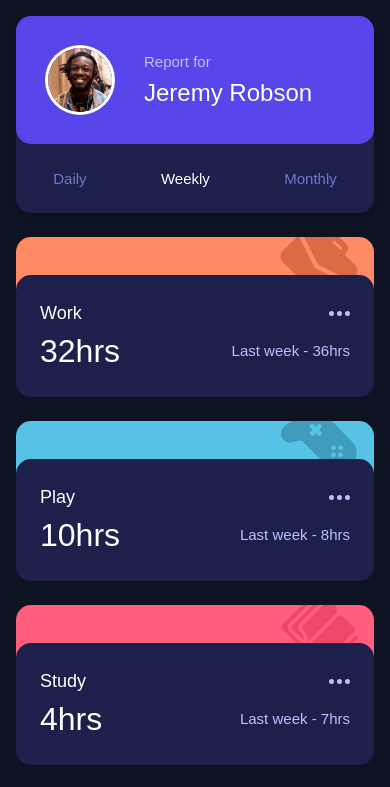
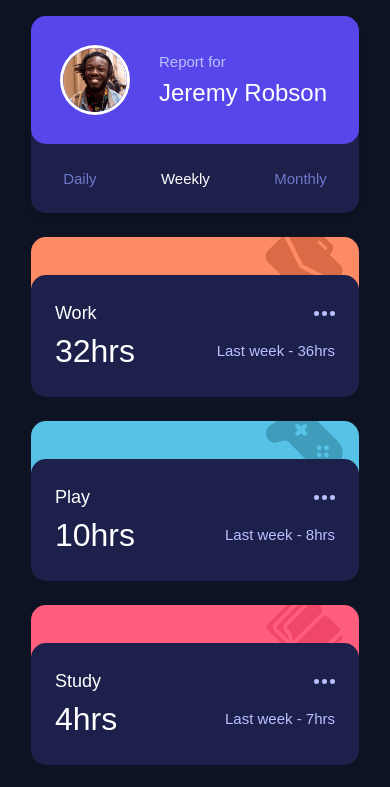
Before and after one commit to martinianol/time-tracking-dashboard, a React (Vite) app: page / in a window 390 px wide. Shown: the top 787 px of the page. Built offline with nearby package versions, Linux system fonts and the light colour scheme.

Commit message:
Responsive Design Laptop

```diff
--- a/src/App.tsx
+++ b/src/App.tsx
@@ -1,61 +1,17 @@
-import { useState } from "react";
-import { createGlobalStyle } from "styled-components";
-import Card from "./components/common/Card/Card";
-import UserCard from "./components/common/UserCard/UserCard";
-import avatarImage from "./assets/images/image-jeremy.png";
-import data from "./data/data.json"; // Assuming you have a data.json file with the required data
-import { ActivityType } from "./components/common/Card/Card.styles";
 import {
-  CardsContainer,
   MainContainer,
   PageContainer,
+  GlobalStyle,
 } from "./components/common/Common/CommonComponents";
 import { Footer } from "./components/common/Footer/Footer";
-
-const GlobalStyle = createGlobalStyle`
-  body {
-    margin: 0;
-    background-color: ${({ theme }) => theme.colors.navy.navy950};
-    color: white;
-    font-family: ${({ theme }) => theme.fonts.main}
-  }
-`;
-
-export type Timeframe = "daily" | "weekly" | "monthly";
-
-const DEFAULT_TIMEFRAME: Timeframe = "weekly";
-
-const dataByTitle = data.reduce((acc, item) => {
-  acc[item.title.toLowerCase() as ActivityType] = item.timeframes;
-  return acc;
-}, {} as Record<ActivityType, (typeof data)[0]["timeframes"]>);
+import { TimeTracker } from "./components/TimeTracker/TimeTracker";
 
 const App = () => {
-  const [timeframe, setTimeFrame] = useState<Timeframe>(DEFAULT_TIMEFRAME);
-
-  const handleTimeFrameChange = (timeFrame: Timeframe) => {
-    setTimeFrame(timeFrame);
-  };
-
   return (
     <PageContainer>
       <GlobalStyle />
       <MainContainer>
-        <UserCard
-          name="Jeremy Robson"
-          avatar={avatarImage}
-          timeFrame={timeframe}
-          onChange={handleTimeFrameChange}
-        />
-        <CardsContainer>
-          {Object.entries(dataByTitle).map(([title, stats]) => (
-            <Card
-              key={title}
-              title={title as ActivityType}
-              stats={stats[timeframe]}
-            />
-          ))}
-        </CardsContainer>
+        <TimeTracker />
       </MainContainer>
       <Footer />
     </PageContainer>
--- /dev/null
+++ b/src/components/TimeTracker/TImeTracker.styled.tsx
@@ -0,0 +1,24 @@
+import styled from "styled-components";
+import { BREAK_POINTS } from "../../consts/consts";
+
+export const TrackTimeContainer = styled.div`
+  padding: 1rem;
+  display: flex;
+  flex-direction: column;
+  align-items: center;
+  gap: 1.5rem;
+  max-width: 70rem;
+
+  @media (min-width: ${BREAK_POINTS.tablet}) {
+    width: 80vw;
+    margin: 0 auto;
+  }
+
+  @media (min-width: ${BREAK_POINTS.laptop}) {
+    width: 100%;
+    display: grid;
+    grid-template-columns: 1fr 3fr;
+    gap: 2rem;
+    height: fit-content;
+  }
+`;
--- /dev/null
+++ b/src/components/TimeTracker/TimeTracker.tsx
@@ -0,0 +1,45 @@
+import { useState } from "react";
+import data from "../../data/data.json";
+import avatarImage from "../../assets/images/image-jeremy.png";
+import { ActivityType } from "../common/Card/Card.styles";
+import { CardsContainer } from "../common/Common/CommonComponents";
+import { TrackTimeContainer } from "./TImeTracker.styled";
+import Card from "../common/Card/Card";
+import UserCard from "../common/UserCard/UserCard";
+
+export type Timeframe = "daily" | "weekly" | "monthly";
+
+const DEFAULT_TIMEFRAME: Timeframe = "weekly";
+
+const dataByTitle = data.reduce((acc, item) => {
+  acc[item.title.toLowerCase() as ActivityType] = item.timeframes;
+  return acc;
+}, {} as Record<ActivityType, (typeof data)[0]["timeframes"]>);
+
+export const TimeTracker = () => {
+  const [timeframe, setTimeFrame] = useState<Timeframe>(DEFAULT_TIMEFRAME);
+
+  const handleTimeFrameChange = (timeFrame: Timeframe) => {
+    setTimeFrame(timeFrame);
+  };
+
+  return (
+    <TrackTimeContainer>
+      <UserCard
+        name="Jeremy Robson"
+        avatar={avatarImage}
+        timeFrame={timeframe}
+        onChange={handleTimeFrameChange}
+      />
+      <CardsContainer>
+        {Object.entries(dataByTitle).map(([title, stats]) => (
+          <Card
+            key={title}
+            title={title as ActivityType}
+            stats={stats[timeframe]}
+          />
+        ))}
+      </CardsContainer>
+    </TrackTimeContainer>
+  );
+};
--- a/src/components/common/Common/CommonComponents.tsx
+++ b/src/components/common/Common/CommonComponents.tsx
@@ -1,27 +1,20 @@
-import styled from "styled-components";
+import styled, { createGlobalStyle } from "styled-components";
 import { BREAK_POINTS } from "../../../consts/consts";
 
+export const GlobalStyle = createGlobalStyle`
+  body {
+    margin: 0;
+    background-color: ${({ theme }) => theme.colors.navy.navy950};
+    color: white;
+    font-family: ${({ theme }) => theme.fonts.main}
+  }
+`;
+
 export const MainContainer = styled.main`
-  /* margin: auto; */
-  padding: 1rem;
+  flex: 1;
   display: flex;
-  flex-direction: column;
+  align-items: center;
   justify-content: center;
-  align-items: center;
-  gap: 1.5rem;
-  max-width: 70rem;
-
-  @media (min-width: ${BREAK_POINTS.tablet}) {
-    width: 80vw;
-    margin: 0 auto;
-  }
-
-  @media (min-width: ${BREAK_POINTS.laptop}) {
-    width: 100%;
-    display: grid;
-    grid-template-columns: 1fr 3fr;
-    gap: 2rem;
-  }
 `;
 
 export const CardsContainer = styled.div`
--- a/src/components/common/UserCard/UserCard.styles.tsx
+++ b/src/components/common/UserCard/UserCard.styles.tsx
@@ -11,7 +11,8 @@ export const UserCardContainer = styled.div`
   border-radius: 15px;
 
   @media (min-width: ${BREAK_POINTS.laptop}) {
-    height: 100%;
+    justify-content: space-between;
+    height: 100%
   }
 `;
 
--- a/src/components/common/UserCard/UserCard.tsx
+++ b/src/components/common/UserCard/UserCard.tsx
@@ -9,7 +9,8 @@ import {
   Menu,
   MenuItem,
 } from "./UserCard.styles";
-import { Timeframe } from "../../../App";
+import { Timeframe } from "../../TimeTracker/TimeTracker";
+
 
 interface UserCardProps {
   name: string;
```
